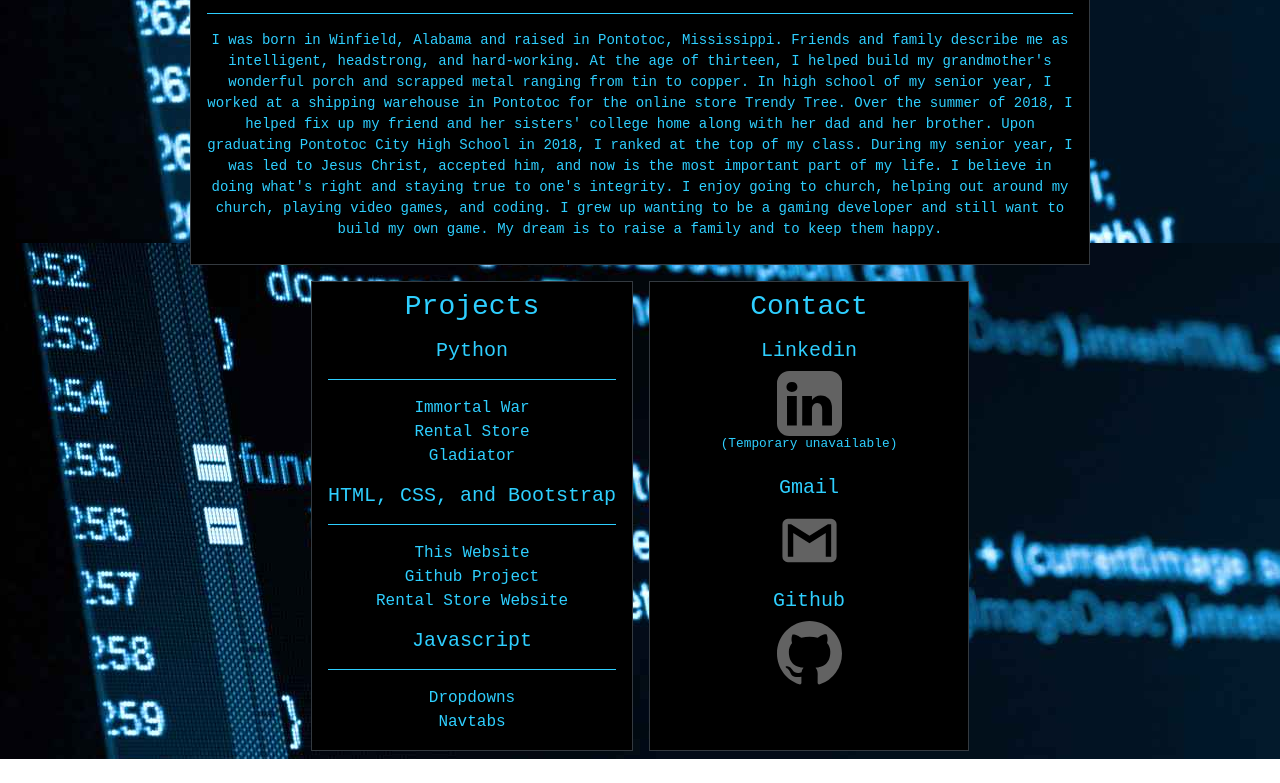
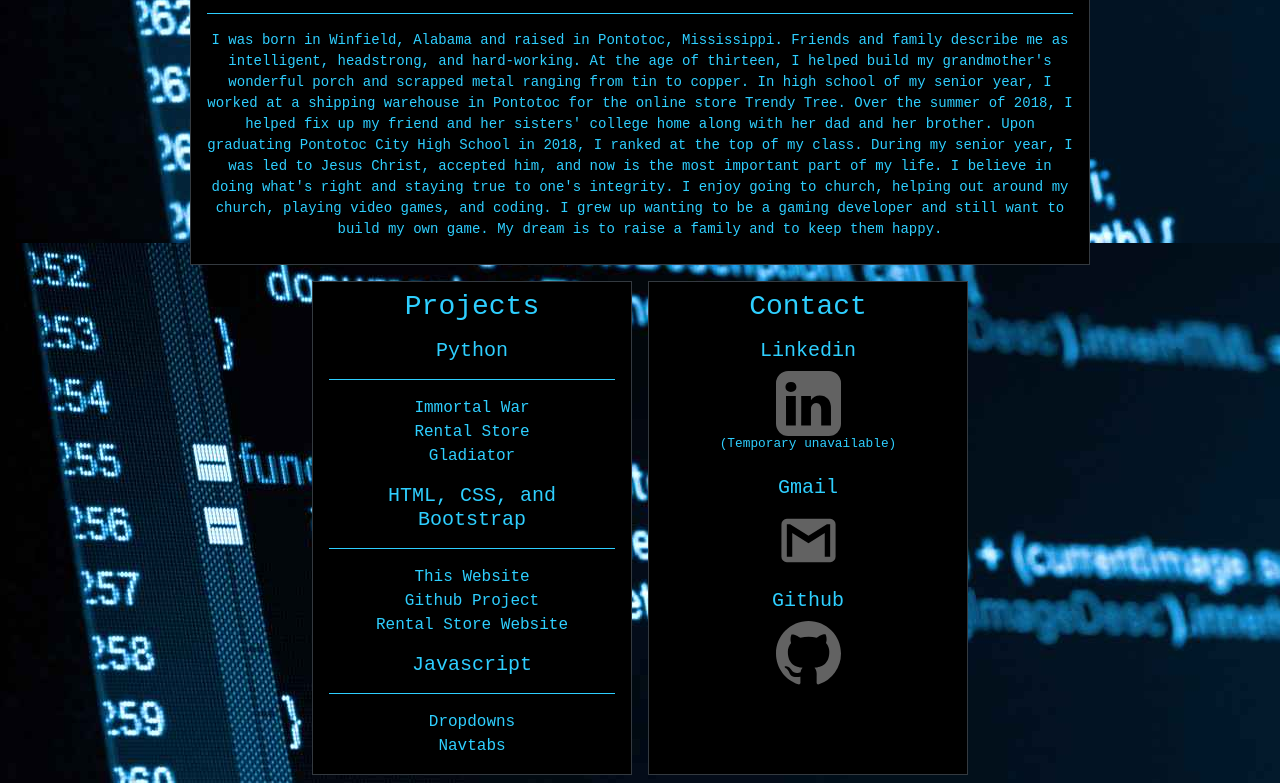
Before and after one commit to matt2tech/matt2tech.github.io, a website: page index.html in a window 1280 px wide. Shown: the part 657-1440 px from the top of the page. Before the commit the page ends 1416 px from the top, so only its background shows below. Drawn offline with nearby package versions, Linux system fonts and the light colour scheme.

Commit message:
Fixed an error on projects

```diff
--- a/index.html
+++ b/index.html
@@ -42,7 +42,7 @@
         </div>
     </div>
     <div class='d-flex justify-content-center'>
-        <div id='projects' class='p-2 black-bg text-center border border-dark container-width m-2'>
+        <div id='projects' class='p-2 black-bg text-center border border-dark m-2'>
             <div class='d-flex flex-column justify-content-center'>
                 <!-- <a class='links cursive' href='projects/project.html'> -->
                 <h3>Projects</h3>
@@ -70,7 +70,7 @@
                 <li><a class='links' href='https://github.com/matt2tech/recreating-bootstraps-navtabs'>Navtabs</a></li>
             </ul>
         </div>
-        <div id='contact' class='p-2 black-bg text-center border border-dark container-width m-2'>
+        <div id='contact' class='p-2 black-bg text-center border border-dark m-2'>
             <div class='d-flex flex-column justify-content-center'>
                 <!-- <a class='links cursive' href='contacts/contact.html'> -->
                 <h3>Contact</h3>
--- a/style.css
+++ b/style.css
@@ -19,7 +19,7 @@
     border-radius: 2rem;
 }
 
-#contact {
+#contact, #projects {
     width: 25%;
 }
 
@@ -105,10 +105,6 @@
     font-size: 14px;
 }
 
-#project {
-    width: 25%;
-}
-
 .techblue-text {
     color: rgb(46, 207, 255);
 }
@@ -127,7 +123,7 @@
     .img-of-me {
         width: 100%;
     }
-    #project, #contact {
+    #projects, #contact {
         width: 100%;
     }
 }
```
